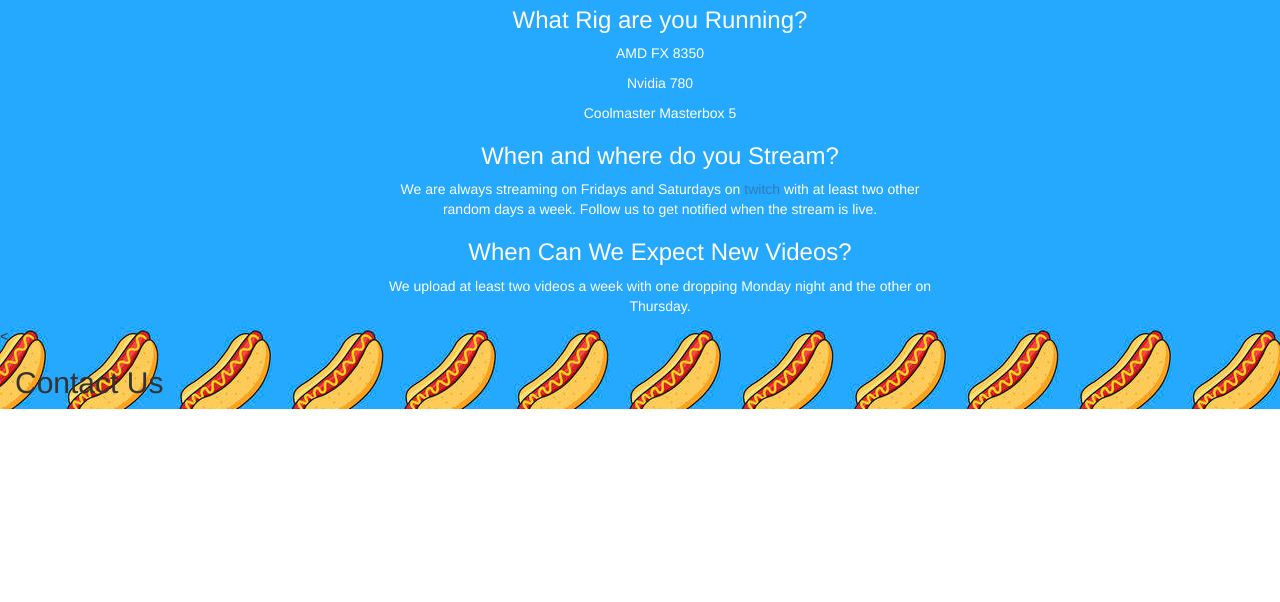
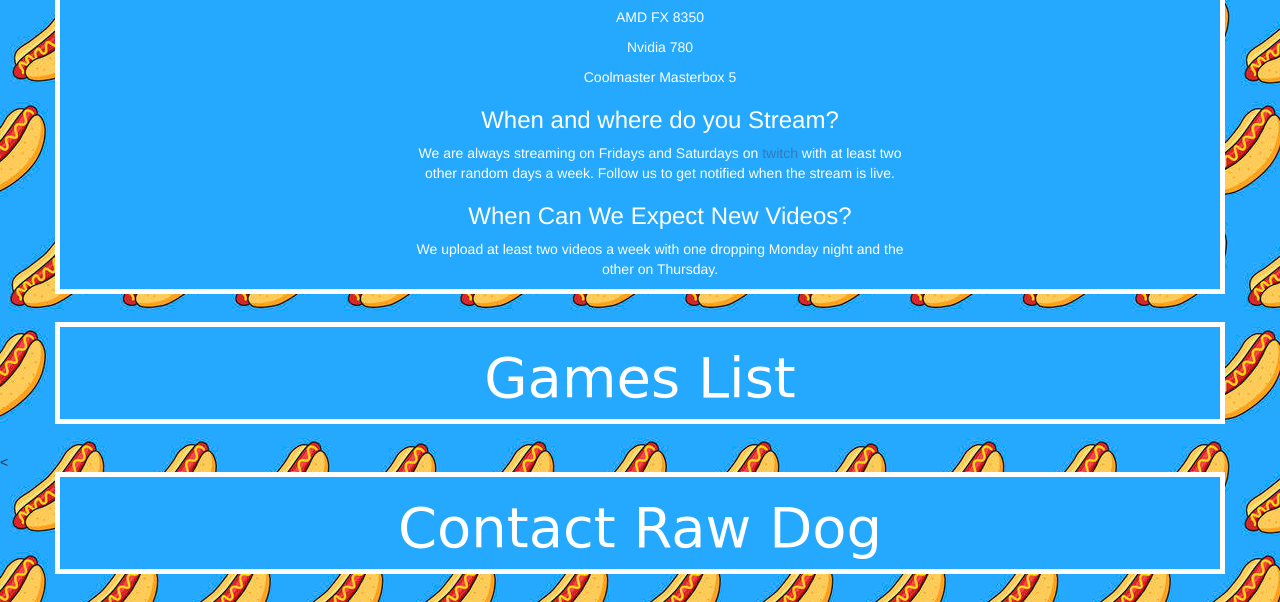
Before and after one commit to sgirardeau/rawdoggaming, a plain HTML site: page index.html in a window 1280 px wide. Shown: the part 637-1239 px from the top of the page. Before the commit the page ends 1046 px from the top, so only its background shows below. Drawn offline with nearby package versions, Linux system fonts and the light colour scheme; a web font is replaced by a local one.

Commit message:
sections added

```diff
--- a/css/main.css
+++ b/css/main.css
@@ -3,23 +3,30 @@
 }
 */
 
+/* General Styling ------------------------------- */
 body {
    background-image: url("../img/bg.jpg");
+}
+
+.main-color {
+  background-color:#25a9fe;
+  color:white;
+  border: 5px solid white;
+}
+
+h2 {
+  font-family: 'Bungee Inline', cursive;
+  font-size:4em;
+}
+
+ul li {
+  list-style:none;
 }
 
 .banner {
   background-color: lightGrey;
 }
-
-
-
-/*.outlinedText {
-  font-size: 40em;
-  -webkit-text-stroke-width: 1px;
-  -webkit-text-stroke-color: white;
-}
-*/
-
+/* Title Styles ---------------------------------- */
 .title {
   font-size: 9em;
   font-family: 'Bungee Inline', cursive;
@@ -29,12 +36,7 @@ body {
   margin-bottom: 1em;
 }
 
-#faq {
-  background-color:#25a9fe;
-  color:white;
-  margin-top:7em;
+/* Section Styles -------------------------------- */
+.container {
+  margin-bottom: 2em;
 }
-
-ul li {
-  list-style:none;
-}
--- a/index.html
+++ b/index.html
@@ -42,9 +42,10 @@
 
   </div>
   <!-- FAQ Section -->
-  <div class="container-fluid text-center" id="faq">
-    <h2>Frequently Asked Questions</h2>
-    <div class="row">
+  <div class="container text-center" id="faq">
+
+    <div class="row main-color">
+      <h2 class="col-xs-12 text-center">Frequently Asked Questions</h2>
       <div class="col-xs-6 col-xs-offset-3 text-center">
         <ul>
           <li>
@@ -66,12 +67,16 @@
     </div>
   </div>
   <!-- Games List Section -->
-  <div class="container-fluid" id="gamesList">
-
+  <div class="container" id="gamesList">
+    <div class="row main-color">
+      <h2 class="col-xs-12 text-center">Games List</h2>
+    </div>
   </div>
   <!-- Contact Section -->
-  <<div class="container-fluid" id="contact">
-    <h2>Contact Us</h2>
+  <<div class="container" id="contact">
+    <div class="row main-color">
+      <h2 class="col-xs-12 text-center">Contact Raw Dog</h2>
+    </div>
   </div>
 
 <!-- Scripts -->
```
